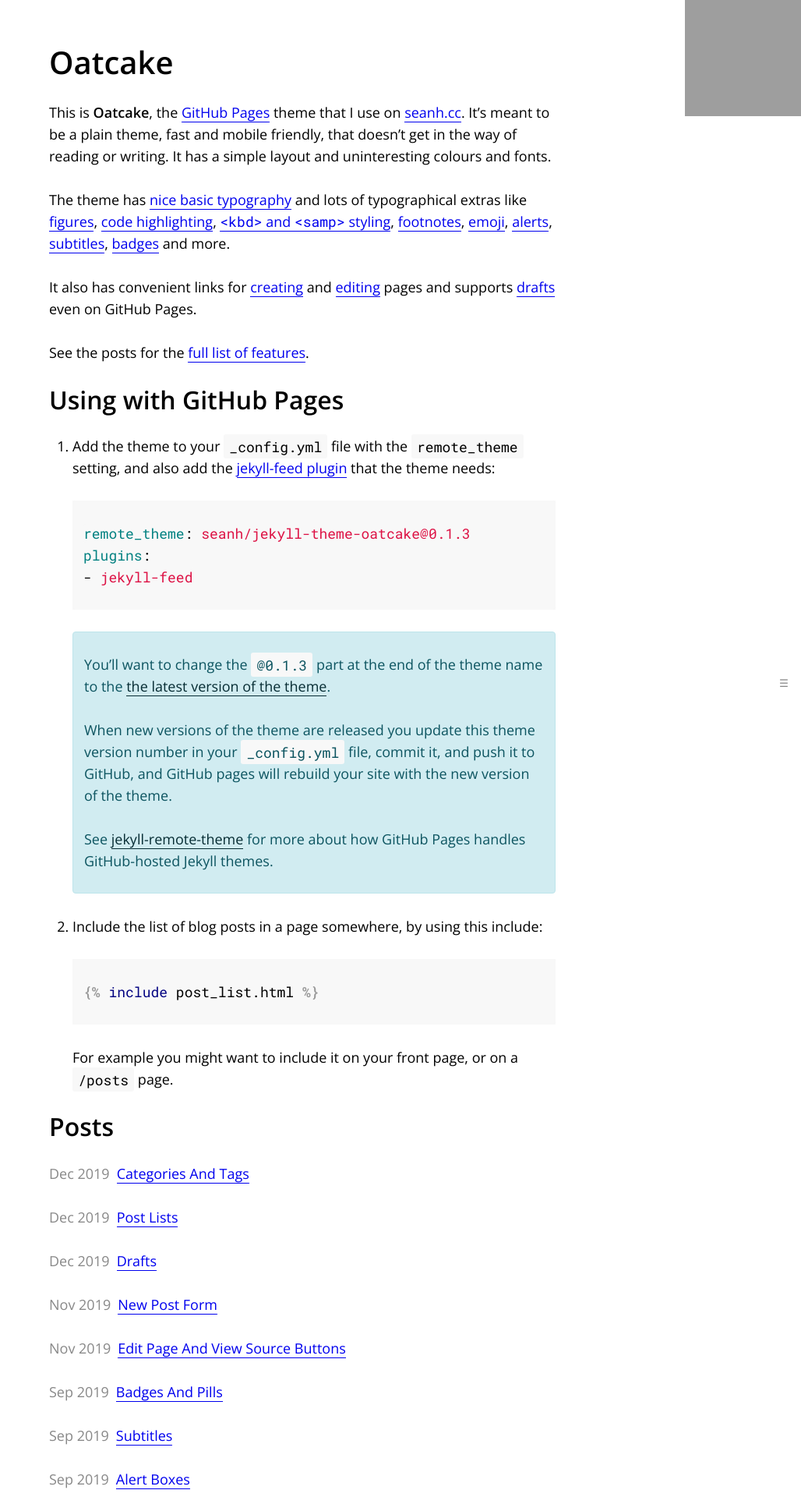
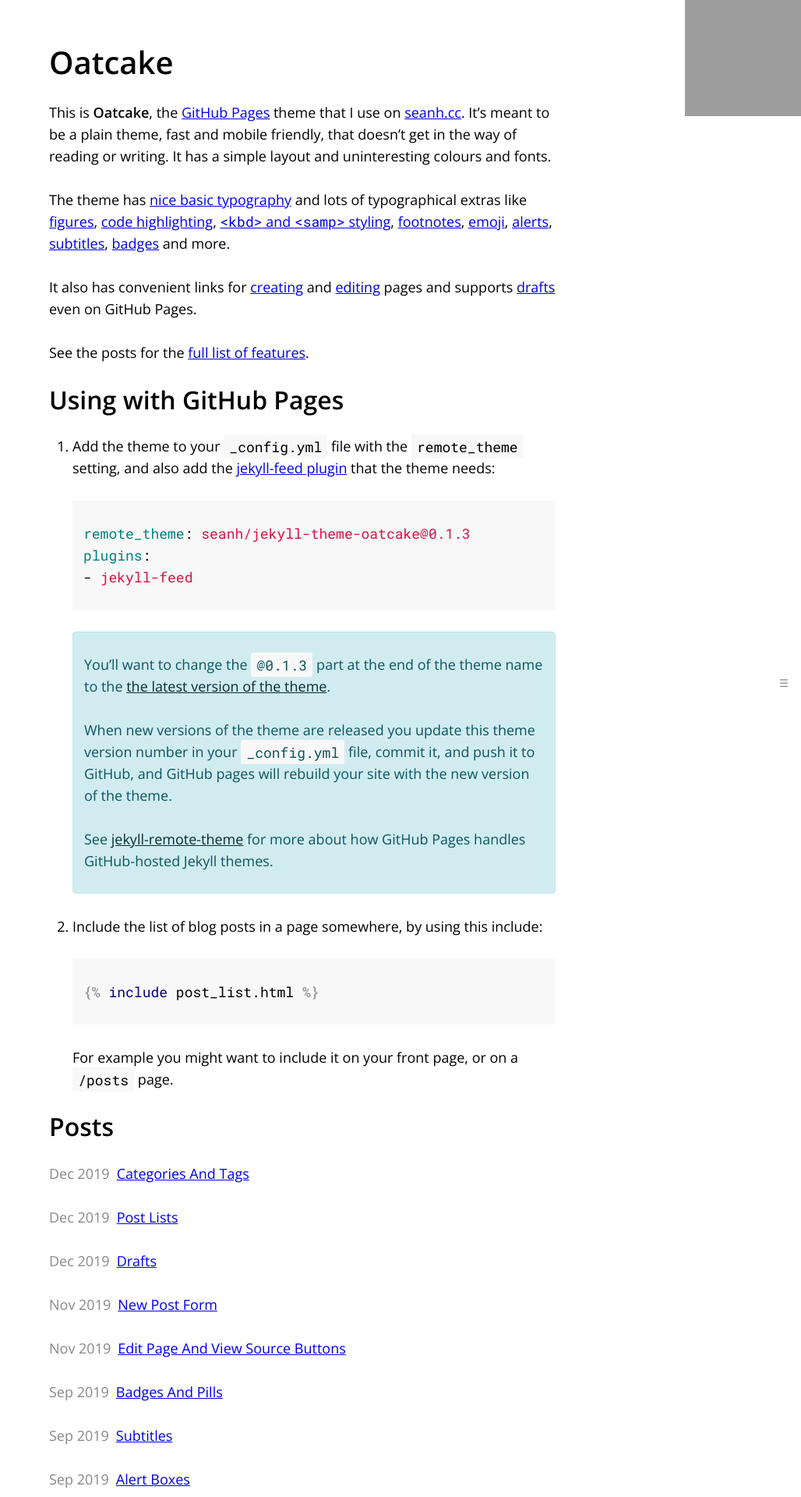
Before and after one commit to seanh/jekyll-theme-oatcake, a Jekyll site: the page built from index.md, in a window 1280 px wide. Shown: the top 1920 px of the page at 78% size, without its empty margins (252-1280 px from the left). Built offline with Jekyll 4.4.1, drawn with Linux system fonts in a browser that asks for light colours; comment, search, counter and statistics services are not loaded; our own code applies the rules of GitHub Pages for plain Markdown files; grey boxes are pictures that could not be loaded.

Commit message:
Don't use border-bottom for link underlines
It messes up the vertical rhythm.

```diff
--- a/_sass/_links.scss
+++ b/_sass/_links.scss
@@ -1,7 +1,5 @@
 a {
   outline: 0;
-  text-decoration: none;
-  border-bottom: 1px solid;
 }
 
 a.anchor {
--- a/_sass/_typography.scss
+++ b/_sass/_typography.scss
@@ -110,7 +110,7 @@ summary {
 }
 
 .meta a {
-  border-bottom: 1px solid #ccc;
+  border-bottom: 1px solid #333;
   color: inherit;
 }
 
```
